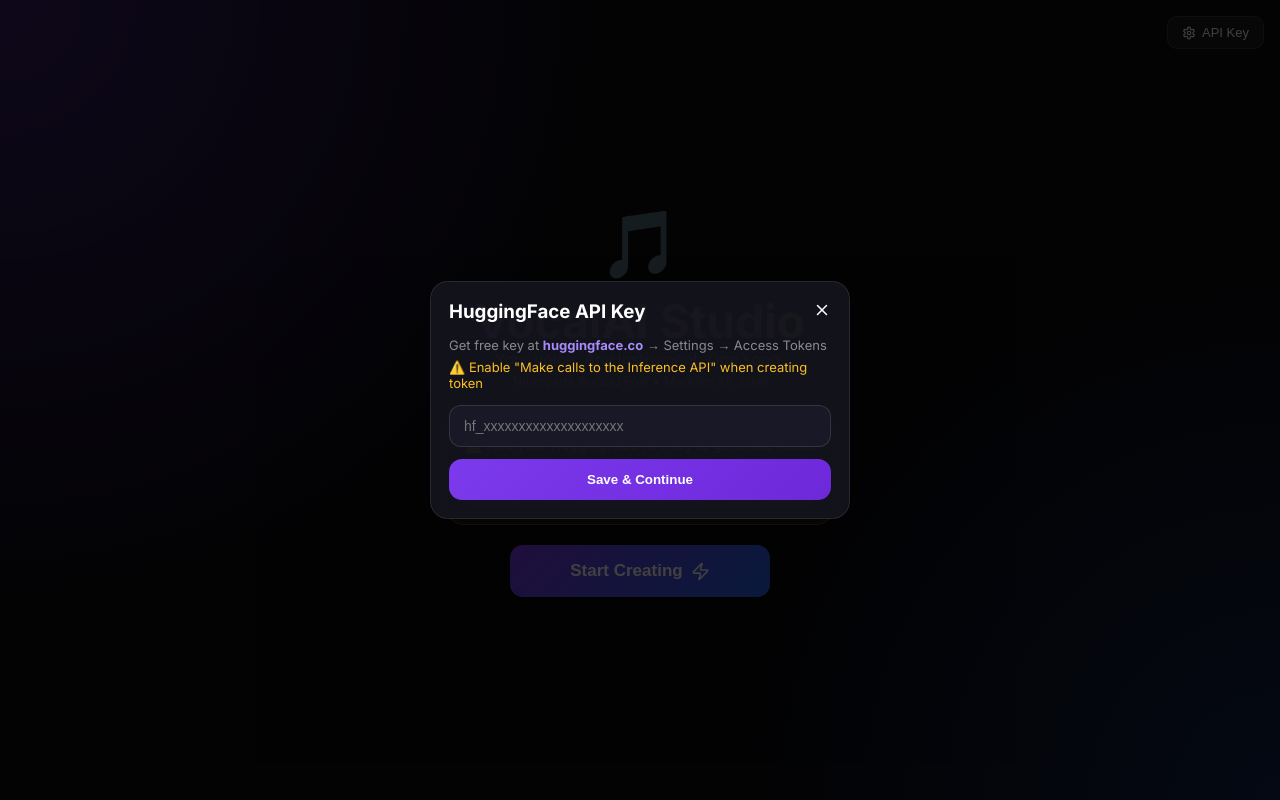
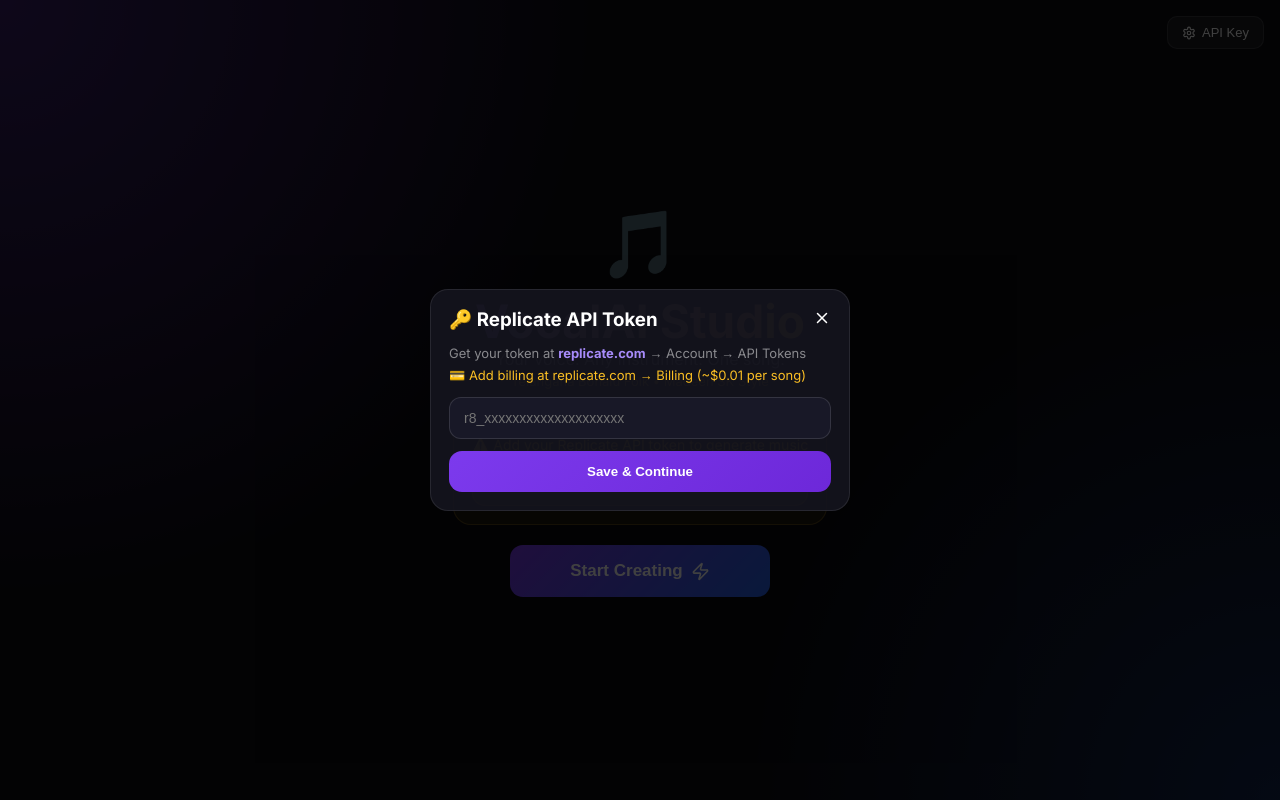
Before and after one commit to Salmanbaba8055/vocal, a React (Vite) app in the folder vocalai-studio-upgraded/: page / in a window 1280 px wide. Both pictures are taken after a click on the button "API Key". Built offline with nearby package versions, Linux system fonts and the light colour scheme.

Commit message:
Rename HuggingFace API Key to Replicate API Token

```diff
--- a/vocalai-studio-upgraded/src/App.jsx
+++ b/vocalai-studio-upgraded/src/App.jsx
@@ -46,19 +46,33 @@
   input: { width: '100%', background: '#181827', color: '#fff', border: '1px solid rgba(255,255,255,.12)', borderRadius: 12, padding: '12px 14px', outline: 0, boxSizing: 'border-box', fontSize: 14 },
 };
 
-function KeyModal({ hfKey, onSave, onClose }) {
-  const [val, setVal] = useState(hfKey || '');
+function KeyModal({ apiKey, onSave, onClose }) {
+  const [val, setVal] = useState(apiKey || '');
   return (
     <div style={{ position: 'fixed', inset: 0, background: 'rgba(0,0,0,.75)', zIndex: 100, display: 'flex', alignItems: 'center', justifyContent: 'center', padding: 16 }} onClick={onClose}>
       <div style={{ ...S.card, width: '100%', maxWidth: 420 }} onClick={e => e.stopPropagation()}>
         <div style={{ display: 'flex', justifyContent: 'space-between', alignItems: 'center', marginBottom: 14 }}>
-          <h3 style={{ margin: 0 }}>HuggingFace API Key</h3>
+          <h3 style={{ margin: 0 }}>🔑 Replicate API Token</h3>
           <button onClick={onClose} style={{ background: 'none', border: 'none', color: '#fff', cursor: 'pointer' }}><X size={18} /></button>
         </div>
-        <p style={{ fontSize: 13, color: 'rgba(255,255,255,.5)', marginBottom: 6 }}>Get free key at <strong style={{ color: '#a78bfa' }}>huggingface.co</strong> → Settings → Access Tokens</p>
-        <p style={{ fontSize: 13, color: '#fbbf24', marginBottom: 14 }}>⚠️ Enable "Make calls to the Inference API" when creating token</p>
-        <input type="password" value={val} onChange={e => setVal(e.target.value)} placeholder="hf_xxxxxxxxxxxxxxxxxxxx" style={{ ...S.input, marginBottom: 12 }} onKeyDown={e => e.key === 'Enter' && val.trim() && onSave(val.trim())} autoFocus />
-        <button onClick={() => val.trim() && onSave(val.trim())} style={{ ...S.btn('linear-gradient(135deg,#7c3aed,#6d28d9)') }}>Save & Continue</button>
+        <p style={{ fontSize: 13, color: 'rgba(255,255,255,.5)', marginBottom: 6 }}>
+          Get your token at <strong style={{ color: '#a78bfa' }}>replicate.com</strong> → Account → API Tokens
+        </p>
+        <p style={{ fontSize: 13, color: '#fbbf24', marginBottom: 14 }}>
+          💳 Add billing at replicate.com → Billing (~$0.01 per song)
+        </p>
+        <input
+          type="password"
+          value={val}
+          onChange={e => setVal(e.target.value)}
+          placeholder="r8_xxxxxxxxxxxxxxxxxxxx"
+          style={{ ...S.input, marginBottom: 12 }}
+          onKeyDown={e => e.key === 'Enter' && val.trim() && onSave(val.trim())}
+          autoFocus
+        />
+        <button onClick={() => val.trim() && onSave(val.trim())} style={{ ...S.btn('linear-gradient(135deg,#7c3aed,#6d28d9)') }}>
+          Save & Continue
+        </button>
       </div>
     </div>
   );
@@ -188,7 +202,7 @@
 
 export default function App() {
   const [screen, setScreen] = useState('landing');
-  const [hfKey, setHfKey] = useState(() => { try { return localStorage.getItem('hf_key') || ''; } catch { return ''; } });
+  const [apiKey, setApiKey] = useState(() => { try { return localStorage.getItem('replicate_key') || ''; } catch { return ''; } });
   const [showKey, setShowKey] = useState(false);
   const [vocalFile, setVocalFile] = useState(null);
   const [vocalUrl, setVocalUrl] = useState(null);
@@ -205,7 +219,7 @@
   const fileRef = useRef(null);
   const audioRef = useRef(null);
 
-  const saveKey = (key) => { setHfKey(key); setShowKey(false); try { localStorage.setItem('hf_key', key); } catch {} };
+  const saveKey = (key) => { setApiKey(key); setShowKey(false); try { localStorage.setItem('replicate_key', key); } catch {} };
 
   const handleUpload = async (file) => {
     if (!file) return;
@@ -227,7 +241,8 @@
       const dur = Math.max(vBuf.duration, mBuf.duration);
       const offline = new OfflineAudioContext(2, Math.ceil(dur * 44100), 44100);
       const comp = offline.createDynamicsCompressor();
-      comp.threshold.value = -18; comp.knee.value = 18; comp.ratio.value = 3; comp.attack.value = 0.003; comp.release.value = 0.25;
+      comp.threshold.value = -18; comp.knee.value = 18; comp.ratio.value = 3;
+      comp.attack.value = 0.003; comp.release.value = 0.25;
       comp.connect(offline.destination);
       [[vBuf, vv], [mBuf, mv]].forEach(([buf, gain]) => {
         const src = offline.createBufferSource(); const g = offline.createGain();
@@ -240,13 +255,13 @@
 
   const generate = async () => {
     if (!intent) return;
-    if (!hfKey) { setShowKey(true); return; }
-    setScreen('generating'); setError(''); setStatus('Sending to music AI… 🎸');
+    if (!apiKey) { setShowKey(true); return; }
+    setScreen('generating'); setError(''); setStatus('Sending to Replicate AI… 🎸');
     try {
       const res = await fetch('/api/generate', {
         method: 'POST',
         headers: { 'Content-Type': 'application/json' },
-        body: JSON.stringify({ intent, hfKey }),
+        body: JSON.stringify({ intent, apiKey }),
       });
       const data = await res.json();
       if (!res.ok) throw new Error(data.error || 'Generation failed');
@@ -275,7 +290,7 @@
   if (screen === 'landing') return (
     <div style={{ ...S.page, display: 'grid', placeItems: 'center', padding: 24, background: 'radial-gradient(circle at top left,rgba(124,58,237,.4),transparent 40%),radial-gradient(circle at bottom right,rgba(37,99,235,.28),transparent 35%),#0a0a0f' }}>
       {error && <Toast text={error} clear={() => setError('')} />}
-      {showKey && <KeyModal hfKey={hfKey} onSave={saveKey} onClose={() => setShowKey(false)} />}
+      {showKey && <KeyModal apiKey={apiKey} onSave={saveKey} onClose={() => setShowKey(false)} />}
       <button onClick={() => setShowKey(true)} style={{ position: 'absolute', top: 16, right: 16, background: 'rgba(255,255,255,.08)', border: '1px solid rgba(255,255,255,.12)', borderRadius: 10, color: '#fff', padding: '8px 14px', cursor: 'pointer', display: 'flex', alignItems: 'center', gap: 6, fontSize: 13 }}>
         <Settings size={14} /> API Key
       </button>
@@ -284,12 +299,12 @@
         <h1 style={{ fontSize: 46, margin: 0, background: 'linear-gradient(90deg,#a78bfa,#fbbf24)', WebkitBackgroundClip: 'text', color: 'transparent' }}>VocalAI Studio</h1>
         <p style={{ color: 'rgba(255,255,255,.65)', fontSize: 16, marginBottom: 4 }}>Your voice. Any instrument. One song.</p>
         <p style={{ color: '#fbbf24', fontSize: 13, opacity: 0.8, marginBottom: 28 }}>Telangana Bonalu Folk • Madeen SK Style</p>
-        {!hfKey
+        {!apiKey
           ? <div style={{ ...S.card, marginBottom: 20, background: 'rgba(251,191,36,.08)', border: '1px solid rgba(251,191,36,.25)' }}>
-              <p style={{ margin: 0, fontSize: 14, color: '#fbbf24' }}>⚠️ Add your HuggingFace API key to generate music</p>
-              <button onClick={() => setShowKey(true)} style={{ ...S.btn('rgba(251,191,36,.2)'), marginTop: 10, color: '#fbbf24', border: '1px solid rgba(251,191,36,.3)' }}>Add API Key →</button>
+              <p style={{ margin: 0, fontSize: 14, color: '#fbbf24' }}>⚠️ Add your Replicate API token to generate music</p>
+              <button onClick={() => setShowKey(true)} style={{ ...S.btn('rgba(251,191,36,.2)'), marginTop: 10, color: '#fbbf24', border: '1px solid rgba(251,191,36,.3)' }}>Add API Token →</button>
             </div>
-          : <p style={{ fontSize: 12, color: '#10b981', marginBottom: 12 }}>✅ API key saved</p>
+          : <p style={{ fontSize: 12, color: '#10b981', marginBottom: 12 }}>✅ API token saved</p>
         }
         <button onClick={() => setScreen('studio')} style={{ ...S.btn('linear-gradient(135deg,#7c3aed,#2563eb)'), margin: '0 auto', padding: '16px 28px', fontSize: 17, maxWidth: 260 }}>
           Start Creating <Zap size={19} />
@@ -305,6 +320,7 @@
         <Loader2 size={58} style={{ animation: 'spin 1s linear infinite', color: '#a78bfa' }} />
         <h2>Creating your song</h2>
         <p style={{ color: 'rgba(255,255,255,.55)' }}>{status}</p>
+        <p style={{ color: 'rgba(255,255,255,.35)', fontSize: 13 }}>This takes 20-40 seconds…</p>
         <button onClick={() => setScreen('studio')} style={{ background: 'transparent', color: 'rgba(255,255,255,.35)', border: 0, marginTop: 20, cursor: 'pointer' }}>Cancel</button>
       </div>
     </div>
@@ -313,11 +329,11 @@
   if (screen === 'result') return (
     <div style={{ ...S.page, padding: 18 }}>
       {error && <Toast text={error} clear={() => setError('')} />}
-      {showKey && <KeyModal hfKey={hfKey} onSave={saveKey} onClose={() => setShowKey(false)} />}
+      {showKey && <KeyModal apiKey={apiKey} onSave={saveKey} onClose={() => setShowKey(false)} />}
       <div style={{ maxWidth: 560, margin: '0 auto' }}>
         <div style={{ display: 'flex', justifyContent: 'space-between', alignItems: 'center', marginBottom: 14 }}>
           <button onClick={() => setScreen('studio')} style={{ background: 'transparent', color: 'rgba(255,255,255,.55)', border: 0, cursor: 'pointer', display: 'flex', gap: 6, alignItems: 'center' }}><ArrowLeft size={16} /> Back</button>
-          <button onClick={() => setShowKey(true)} style={{ background: 'rgba(255,255,255,.06)', border: '1px solid rgba(255,255,255,.1)', borderRadius: 8, color: '#fff', padding: '6px 12px', cursor: 'pointer', fontSize: 12, display: 'flex', alignItems: 'center', gap: 5 }}><Settings size={12} /> API Key</button>
+          <button onClick={() => setShowKey(true)} style={{ background: 'rgba(255,255,255,.06)', border: '1px solid rgba(255,255,255,.1)', borderRadius: 8, color: '#fff', padding: '6px 12px', cursor: 'pointer', fontSize: 12, display: 'flex', alignItems: 'center', gap: 5 }}><Settings size={12} /> API Token</button>
         </div>
         <div style={{ textAlign: 'center', margin: '12px 0 22px' }}>
           <div style={{ fontSize: 52 }}>🎉</div>
@@ -352,14 +368,14 @@
   return (
     <div style={{ ...S.page, height: '100vh', display: 'flex', flexDirection: 'column' }}>
       {error && <Toast text={error} clear={() => setError('')} />}
-      {showKey && <KeyModal hfKey={hfKey} onSave={saveKey} onClose={() => setShowKey(false)} />}
+      {showKey && <KeyModal apiKey={apiKey} onSave={saveKey} onClose={() => setShowKey(false)} />}
       <style>{`@keyframes spin{to{transform:rotate(360deg)}}`}</style>
       <header style={{ padding: '12px 16px', borderBottom: '1px solid rgba(255,255,255,.08)', display: 'flex', alignItems: 'center', justifyContent: 'space-between', flexShrink: 0 }}>
         <button onClick={() => setScreen('landing')} style={{ background: 'transparent', color: '#fff', border: 0, cursor: 'pointer', display: 'flex', gap: 8, alignItems: 'center', fontWeight: 600 }}>
           <ArrowLeft size={17} /> VocalAI Studio
         </button>
-        <button onClick={() => setShowKey(true)} style={{ background: 'rgba(255,255,255,.06)', border: '1px solid rgba(255,255,255,.1)', borderRadius: 8, color: hfKey ? '#10b981' : '#fbbf24', padding: '7px 13px', cursor: 'pointer', fontSize: 12, display: 'flex', alignItems: 'center', gap: 5 }}>
-          <Settings size={13} /> {hfKey ? '✅ Key saved' : '⚠️ Add API Key'}
+        <button onClick={() => setShowKey(true)} style={{ background: 'rgba(255,255,255,.06)', border: '1px solid rgba(255,255,255,.1)', borderRadius: 8, color: apiKey ? '#10b981' : '#fbbf24', padding: '7px 13px', cursor: 'pointer', fontSize: 12, display: 'flex', alignItems: 'center', gap: 5 }}>
+          <Settings size={13} /> {apiKey ? '✅ Token saved' : '⚠️ Add API Token'}
         </button>
       </header>
       <div style={{ flex: 1, minHeight: 0, display: 'grid', gridTemplateColumns: 'minmax(0,1fr) 300px' }}>
@@ -418,7 +434,7 @@
               <p style={{ fontSize: 11, color: 'rgba(255,255,255,.55)', lineHeight: 1.6, margin: '6px 0 0' }}>{intent.music_prompt}</p>
             </div>
           </>}
-          <p style={{ fontSize: 11, color: 'rgba(255,255,255,.2)', textAlign: 'center', marginTop: 'auto' }}>Powered by HuggingFace MusicGen</p>
+          <p style={{ fontSize: 11, color: 'rgba(255,255,255,.2)', textAlign: 'center', marginTop: 'auto' }}>Powered by Replicate MusicGen</p>
         </aside>
       </div>
     </div>
```
